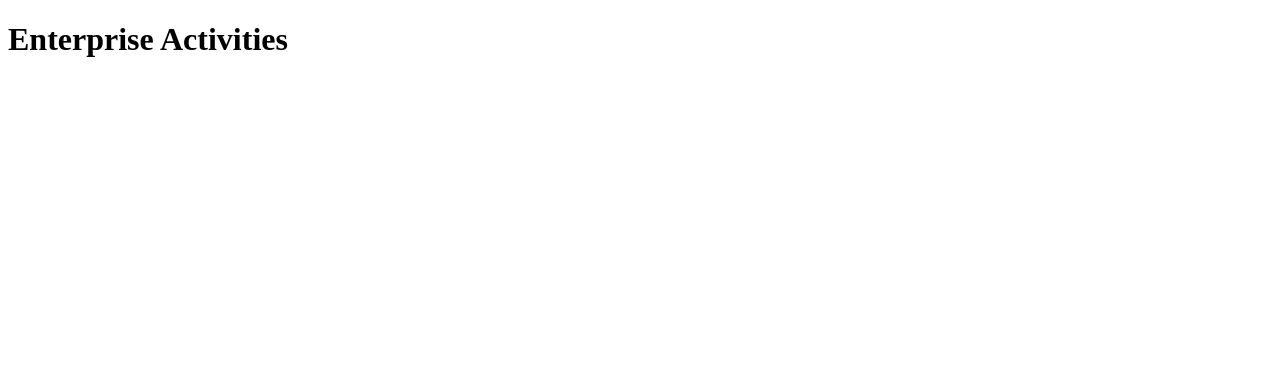
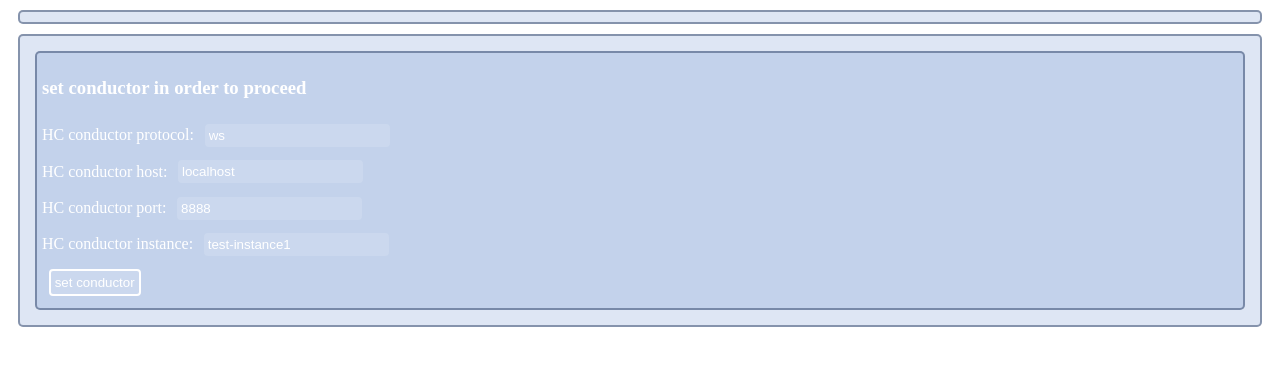
Before and after one commit to aimparency/mprnc-gui, a Vue app: page / in a window 1280 px wide. Shown: the top 366 px of the page. Built offline with nearby package versions, Linux system fonts and the light colour scheme; the HTML template or start-up script is replaced by a standard one.

Commit message:
switching to vue

```diff
--- /dev/null
+++ b/src/app.vue
@@ -0,0 +1,53 @@
+<template>
+	<div id="app">
+		<div v-if="conductor_key === undefined">
+			<h3> set conductor in order to proceed </h3>
+			HC conductor protocol: <input type="text" v-model="hc_conductor_protocol" /> <br/>
+			HC conductor host: <input type="text" v-model="hc_conductor_host" /> <br/>
+			HC conductor port: <input type="text" v-model="hc_conductor_port" /> <br/>
+			HC conductor instance: <input type="text" v-model="conductor_instance" /> <br/>
+			<button v-on:click="setConductor">set conductor</button>
+		</div>
+		<div v-else>
+			<h3> using conductor {{ conductor_url }}, instance {{conductor_instance}}<button v-on:click="unsetConductor">switch</button></h3>
+			<HcClient
+				v-bind:conductor_url="conductor_url"
+				v-bind:conductor_instance="conductor_instance"/>
+		</div>
+	</div>
+</template>
+
+<script>
+import HcClient from './hc-client.vue'
+
+export default {
+	data: function() {
+		return {
+			hc_conductor_protocol: 'ws',
+			hc_conductor_host: 'localhost',
+			hc_conductor_port: 8888,
+			conductor_instance: 'test-instance1',
+			conductor_url: undefined,
+			conductor_key: undefined,
+		}
+	},
+	methods: {
+		setConductor: function(event) {
+			this.conductor_url =
+				this.hc_conductor_protocol + '://' +
+				this.hc_conductor_host + ':' +
+				this.hc_conductor_port
+			this.conductor_key = this.conductor_url + "\\" + this.conductor_instance
+		},
+		unsetConductor: function(event) {
+			this.conductor_key = undefined
+		}
+	},
+	components: {
+		HcClient
+	}
+}
+</script>
+
+<style>
+</style>
--- /dev/null
+++ b/src/hc-client.vue
@@ -0,0 +1,97 @@
+<template>
+	<div>
+		<div v-if="callZome === undefined" style="color:#bb492f">
+			not connected to the conductor
+		</div>
+		<div v-else>
+			<button v-on:click="refresh_all">refresh all</button>
+		</div>
+	</div>
+</template>
+
+<script>
+import { connect } from '@holochain/hc-web-client'
+
+export default {
+	data: function() {
+		return {
+			agent_address: undefined,
+			callZome: undefined,
+			new_friendship_request_target_agent_address: undefined,
+			new_followship_target_agent_address: undefined,
+			incoming_friendship_requests: [],
+			outgoing_friendship_requests: [],
+			followers: [],
+			following: [],
+			recently_creates_test_entry_address: "",
+
+			new_test_entry_message: "",
+			test_entries: [],
+			test_entry_addresses: [],
+			retrieved_test_entry_message: "",
+			test_entry_address: "",
+		}
+	},
+	props: [
+		'conductor_url',
+		'conductor_instance'
+	],
+	methods: {
+		refresh_all: function(event) {
+		},
+	},
+	created: function() {
+		this.hc_connection = connect({url: this.conductor_url})
+		this.hc_connection.then(({callZome, close}) => {
+			//// example zome call:
+			// callZome(
+			// 	this.conductor_instance,
+			// 	'social_graph',
+			// 	'my_agent_address'
+			// )({}).then(result => {
+			// 	try {
+			// 		var result = JSON.parse(result)
+			// 		this.agent_address = result.Ok
+			// 		this.callZome = callZome
+			// 		this.refresh_all()
+			// 	} catch {
+			// 		console.error("bad response")
+			// 	}
+			// })
+		})
+	},
+	components: {
+	}
+}
+</script>
+
+<style>
+div {
+	color: #fff;
+	margin: 10px;
+	padding: 5px;
+	background-color: rgba(90, 130, 200, 0.2);
+	border-radius: 5px;
+	border: 2px solid rgba(45, 65, 100, 0.5);
+}
+input, button {
+	padding: 0.3em;
+	margin: 0.5em;
+	border-radius: 0.3em;
+	background-color:#fff2;
+	color:#fff;
+}
+input {
+	border: none;
+}
+::placeholder {
+	color: #aaa;
+}
+button {
+	border: 0.15em solid white;
+	cursor: pointer;
+}
+button:hover{
+	background-color:#fff6;
+}
+</style>
--- /dev/null
+++ b/src/main.js
@@ -0,0 +1,7 @@
+import Vue from 'vue'
+import App from './app.vue'
+
+let vm = new Vue({
+  el: '#app',
+  render: h => h(App)
+})
--- a/src/main.jsx
+++ /dev/null
@@ -1,6 +0,0 @@
-import React from "react"
-import ReactDOM from "react-dom"
-
-import MprncClient from "./mprnc-client.jsx"
-
-ReactDOM.render(<MprncClient/>, document.getElementById("root"))
--- a/src/mprnc-client.jsx
+++ /dev/null
@@ -1,14 +0,0 @@
-import React, { Component} from "react"
-import "./mprnc-client.css"
-
-class MprncClient extends Component{
-  render(){
-    return(
-      <div className="MprncClient">
-        <h1>Enterprise Activities</h1>
-      </div>
-    )
-  }
-}
-
-export default MprncClient
--- a/webpack-common.js
+++ b/webpack-common.js
@@ -1,27 +1,29 @@
-var path = require('path')
+const path = require('path')
+const VueLoaderPlugin = require('vue-loader/lib/plugin')
 
 module.exports = {
-  entry: './src/main.jsx',
+  entry: './src/main.js',
+  output: {
+    filename: 'mprnc.js',
+    path: path.resolve(__dirname, 'dist')
+  },
   module: {
     rules: [
       {
-        test: /\.(js|jsx)$/,
-        exclude: /(node_modules|bower_components)/,
-        loader: "babel-loader",
-        options: { presets: ["@babel/env", "@babel/preset-react"] }
+        test: /\.vue$/,
+        loader: 'vue-loader'
       },
       {
         test: /\.css$/,
-        use: ["css-loader"]
+        use: [
+          'vue-style-loader',
+          'css-loader'
+        ]
       }
     ]
   },
-  resolve: {
-    extensions: [".js", ".jsx"]
-  },
-  output: {
-    filename: 'mprnc-client.js',
-    path: path.resolve(__dirname, 'dist')
-  },
+  plugins: [
+    new VueLoaderPlugin()
+  ],
   context: __dirname
 }
--- a/webpack-dev.js
+++ b/webpack-dev.js
@@ -4,11 +4,5 @@ const common = require('./webpack-common.js')
 module.exports = merge(common, {
   mode: 'development',
   watch: true,
-  devtool: 'inline-source-map',
-  /* how to manually choose file for resolving based on webpack config
-  resolve: {
-    alias: {
-      shader: './build-shaders.dev.js'
-    }
-  }*/
+  devtool: 'inline-source-map'
 })
```
Also changed, not shown: package.json (+14 -12 lines), serve.js (added, +11 -0 lines), src/mprnc-client.css (deleted), 1 other file (tests, documents, lock files or other folders).
